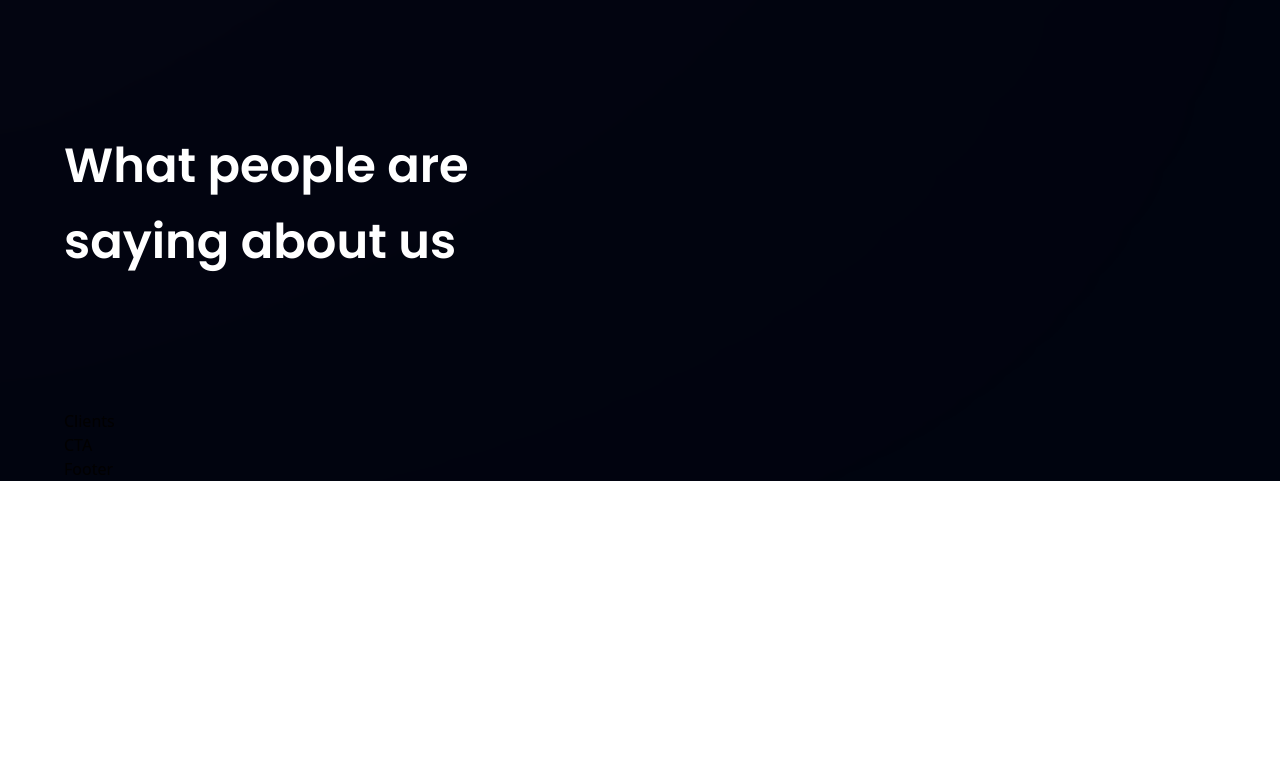
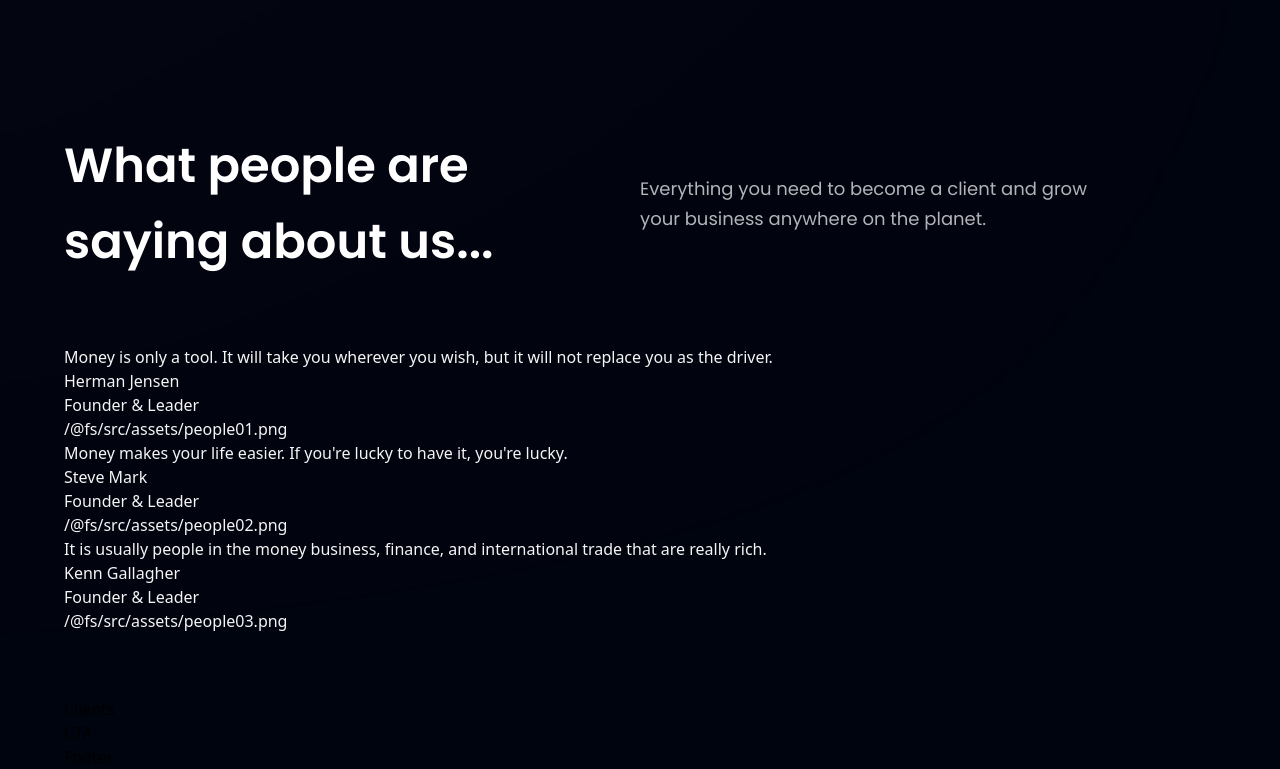
Before and after one commit to mwiechowski/react-portfolio, a React (Vite) app: page / in a window 1280 px wide. Shown: the part 2781-3550 px from the top of the page. Before the commit the page ends 3262 px from the top, so only its background shows below. Built offline with nearby package versions, Linux system fonts and the light colour scheme.

Commit message:
feedback pt. 1

```diff
--- a/src/components/FeedbackCard.jsx
+++ b/src/components/FeedbackCard.jsx
@@ -1,9 +1,13 @@
-import React from 'react'
+const FeedbackCard = ({ key, content, name, title, img }) => (
+  <div className="text-whitesmoke">
+    <div>{key}</div>
+    <div>{content}</div>
+    <div>{name}</div>
+    <div>{title}</div>
+    <div>{img}</div>
+  </div>
 
-const FeedbackCard = () => {
-  return (
-    <div>FeedbackCard</div>
-  )
-}
+)
+
 
 export default FeedbackCard
--- a/src/components/Testimonials.jsx
+++ b/src/components/Testimonials.jsx
@@ -8,10 +8,18 @@ const Testimonials = () => (
     <div />
 
     <div className="w-full flex justify-between items-center md:flex-row flex-col mb-16 bg-6 relative z-1">
-      <h1 className={styles.heading2}>What people are <br className="sm:block hidden" /> saying about us</h1>
-      <div>
-        {/* TO DO */}
+      <h1 className={styles.heading2}>What people are <br className="sm:block hidden" /> saying about us...</h1>
+      <div className="w-full md:mt-0 mt-6">
+        <p className={`${styles.paragraph} text-left max-w-[450px]`}>
+          Everything you need to become a client and grow your business anywhere on the planet.
+        </p>
       </div>
+    </div>
+
+    <div className="flex flex-wrap sm:justify-start justify-center w-full feedback-container relative z-1">
+      {feedback.map((card) => (
+        <FeedbackCard key={card.id} {...card} />
+      ))}
     </div>
   </section>
 )
```
